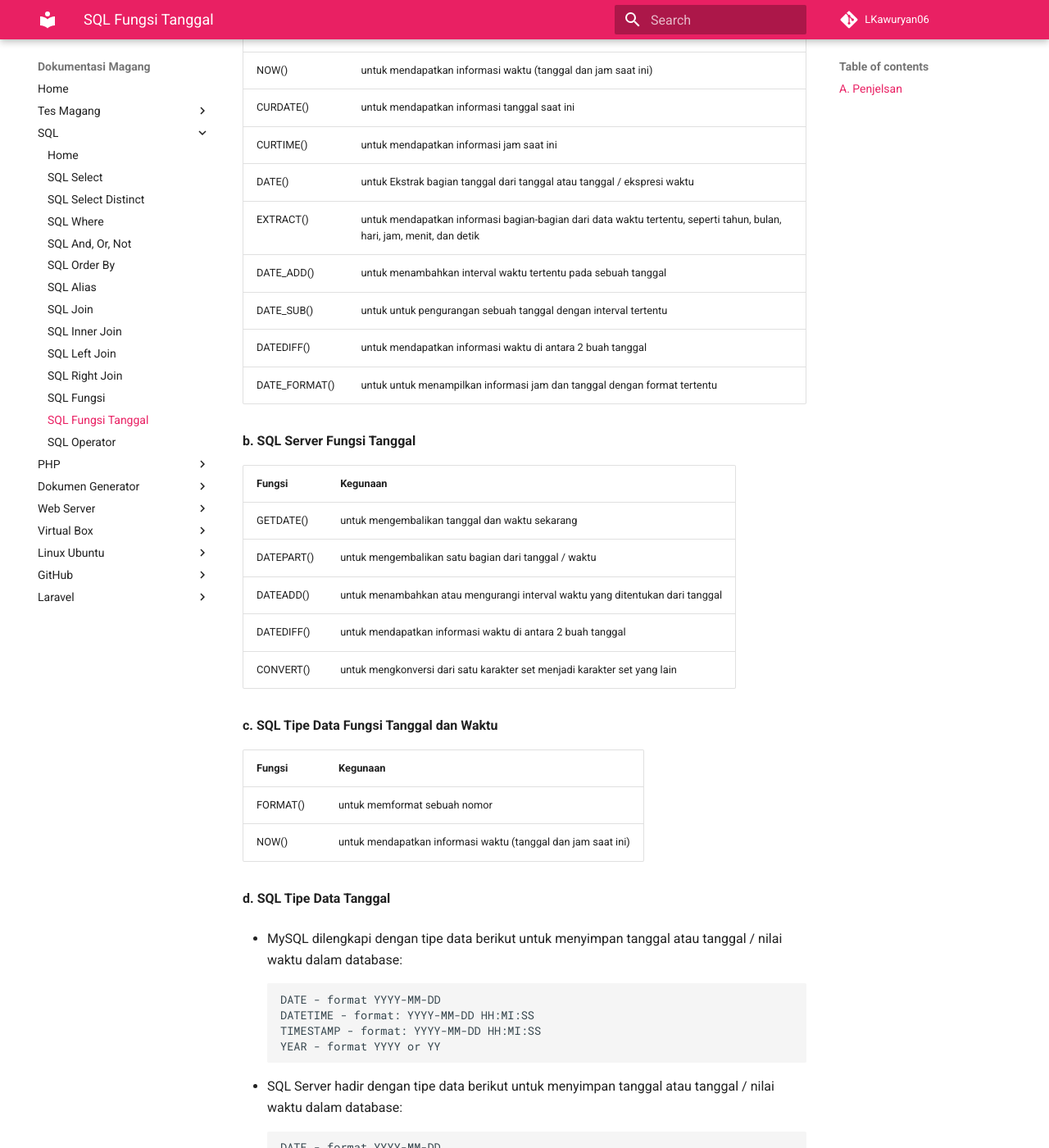
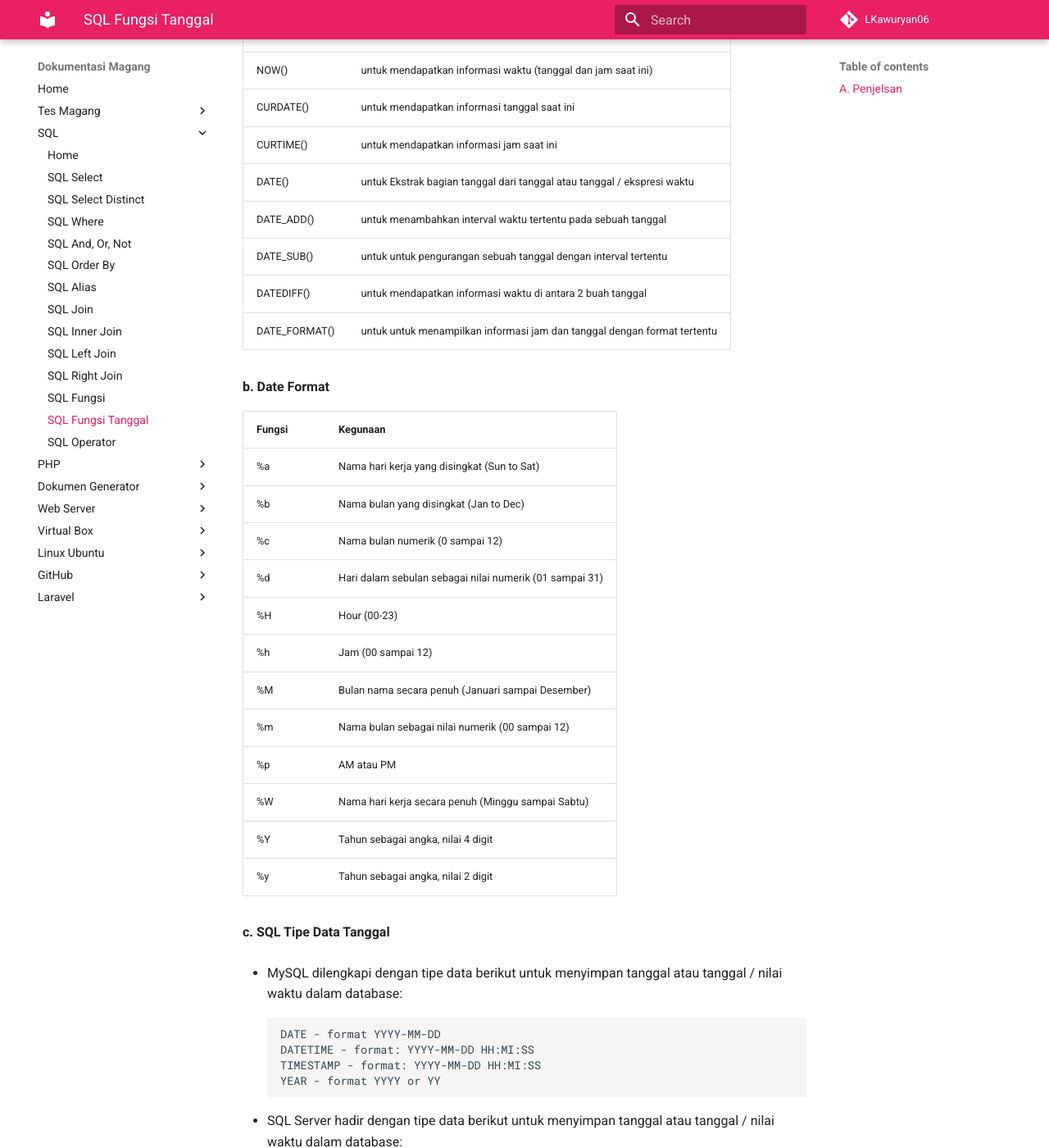
Before and after one commit to WisnuAgung/mkdocs-fix, an MkDocs documentation site: the page built from docs/menu/sql/sql_fungsiTanggal.md, in a window 1280 px wide and 1400 px high, scrolled down 297 px. Shown: the whole window at 82% size. Built offline with MkDocs 1.6.1 and Material for MkDocs 9.7.7, drawn with Linux system fonts in a browser that asks for light colours; comment, search, counter and statistics services are not loaded; old or Windows-style settings are respelled for this version of MkDocs.

Commit message:
revisi Sql Fungsi Tanggal

```diff
--- a/docs/menu/sql/sql_fungsiTanggal.md
+++ b/docs/menu/sql/sql_fungsiTanggal.md
@@ -10,30 +10,29 @@
 | CURDATE()   	  | untuk mendapatkan informasi tanggal saat ini			    				                                          |
 | CURTIME()       | untuk mendapatkan informasi jam saat ini  																			  |
 | DATE()          | untuk Ekstrak bagian tanggal dari tanggal atau tanggal / ekspresi waktu												  |
-| EXTRACT()       | untuk mendapatkan informasi bagian-bagian dari data waktu tertentu, seperti tahun, bulan, hari, jam, menit, dan detik |
 | DATE_ADD()      | untuk menambahkan interval waktu tertentu pada sebuah tanggal 									                      |
 | DATE_SUB()      | untuk untuk pengurangan sebuah tanggal dengan interval tertentu 								 					  |
 | DATEDIFF()      | untuk mendapatkan informasi waktu di antara 2 buah tanggal          					 		            		  |
 | DATE_FORMAT()   | untuk untuk menampilkan informasi jam dan tanggal dengan format tertentu                                              |
 
-**b. SQL Server Fungsi Tanggal**
+**b. Date Format**
 
-| Fungsi   		  | Kegunaan                                               						  |
-|-----------------| ----------------------------------------------------------------------------- |
-| GETDATE()  	  | untuk mengembalikan tanggal dan waktu sekarang							      |
-| DATEPART()   	  | untuk mengembalikan satu bagian dari tanggal / waktu			    		  |
-| DATEADD()       | untuk menambahkan atau mengurangi interval waktu yang ditentukan dari tanggal |
-| DATEDIFF()      | untuk mendapatkan informasi waktu di antara 2 buah tanggal 	                  |
-| CONVERT()       | untuk mengkonversi dari satu karakter set menjadi karakter set yang lain      |
+| Fungsi  | Kegunaan                                               			  |
+|---------| ----------------------------------------------------------------------------- |
+| %a  	  | Nama hari kerja yang disingkat (Sun to Sat)				  	  |
+| %b   	  | Nama bulan yang disingkat (Jan to Dec)			  		  |
+| %c      | Nama bulan numerik (0 sampai 12) 						  |
+| %d      | Hari dalam sebulan sebagai nilai numerik (01 sampai 31)	                  |
+| %H      | Hour (00-23)      								  |
+| %h      | Jam (00 sampai 12)    							  |
+| %M      | Bulan nama secara penuh (Januari sampai Desember)     			  |
+| %m      | Nama bulan sebagai nilai numerik (00 sampai 12)      			  |
+| %p      | AM atau PM    								  |
+| %W      | Nama hari kerja secara penuh (Minggu sampai Sabtu)      			  |
+| %Y      | Tahun sebagai angka, nilai 4 digit     					  |
+| %y      | Tahun sebagai angka, nilai 2 digit   					  |
 
-**c. SQL Tipe Data Fungsi Tanggal dan Waktu**
-
-| Fungsi   		  | Kegunaan                                               		 |
-|-----------------| ------------------------------------------------------------ |
-| FORMAT()  	  | untuk memformat sebuah nomor 								 |
-| NOW()   	      | untuk mendapatkan informasi waktu (tanggal dan jam saat ini) |
-
-**d. SQL Tipe Data Tanggal**
+**c. SQL Tipe Data Tanggal**
 
 * MySQL dilengkapi dengan tipe data berikut untuk menyimpan tanggal atau tanggal / nilai waktu dalam database:
 
```
